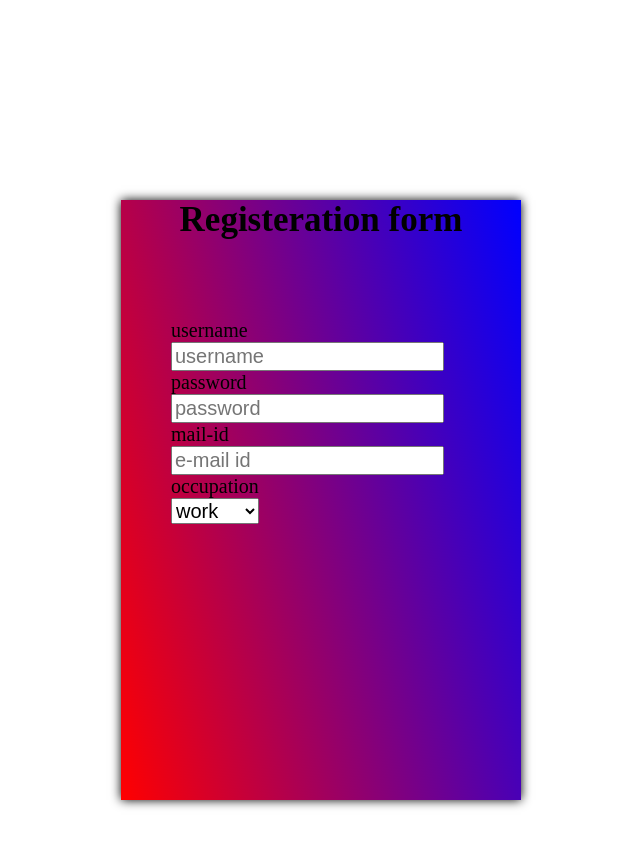
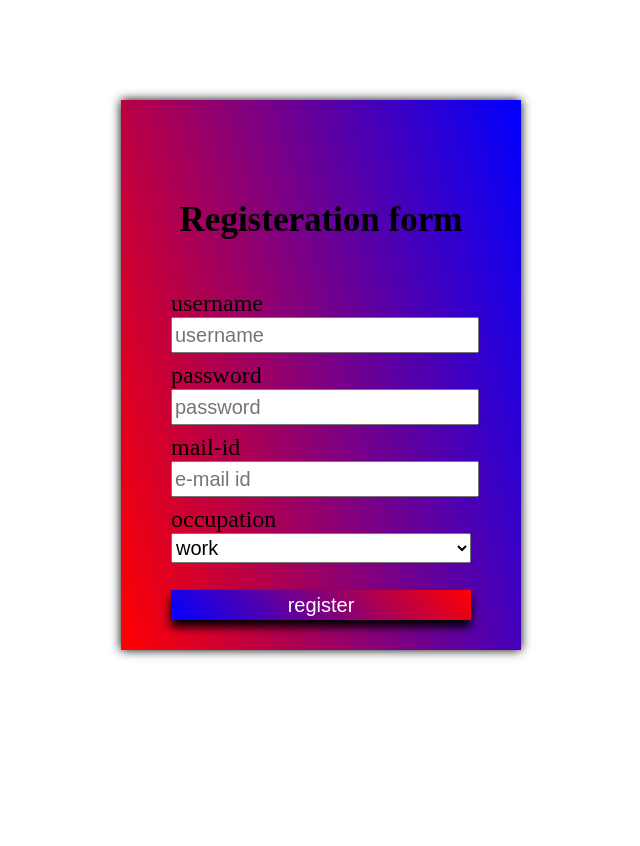
Before and after one commit to surya-1221/Task-UiBrains-, a plain HTML site: page projects (CSS)/project-10 (Registeration form)/form-1.html in a window 1280 px wide. Shown: the whole page, without its empty margins (319-959 px from the left). After the commit the page ends 800 px from the top, so only its background shows below. Drawn offline with Linux system fonts and the light colour scheme.

Commit message:
updated registeration -form (proj10)

```diff
--- a/projects (CSS)/project-10 (Registeration form)/form-1.html
+++ b/projects (CSS)/project-10 (Registeration form)/form-1.html
@@ -8,7 +8,7 @@
 </head>
 <body>
     <div class="container">
-        <h2>Registeration form</h2>
+        <h2 class="heading">Registeration form</h2>
 
 
             <form class="reg-form">
@@ -36,6 +36,9 @@
                         <option value="">farmer</option>
                     </select>
                 </div>
+                <div>
+                    <input type="submit" value="register" class="button">
+                </div>
             </form>
     </div>
 
--- a/projects (CSS)/project-10 (Registeration form)/form.css
+++ b/projects (CSS)/project-10 (Registeration form)/form.css
@@ -1,22 +1,46 @@
 .container{
     width: 400px;
-    height: 600px;
+    height: 550px;
     box-shadow: 0 0 10px black;
-    margin:100px auto;
+    margin: auto;
+
    background:linear-gradient(75deg,rgb(255, 0, 0),blue);
 }
 
-.container h2{
+h2{
      text-align: center;
-     margin-top: 200px;
+     margin-top: 100px;
+     margin-bottom: 0;
      font-size: 35px;
+     padding-top: 100px;
+}
+.container label{
+    font-size: 24px;
+    color: black;
 
 }
-.reg-form label,input,select{
+.reg-form input,select{
     font-size: 20px;
 
+    width: 100%;
+    height: 30px;
+}
+.container input,select{
+    margin-bottom: 3%;
+}
+
+
+.reg-form{
+    padding: 50px;
+    margin-top: 0;
 
 }
-.reg-form{
-    padding: 50px;
+.container .button{
+    width: 100%;
+    height: 30px;
+    border: none;
+    background: linear-gradient(45deg,blue,red);
+    margin-top: 6%;
+    color: white;
+    box-shadow: 0 7px 10px black;
 }
--- a/scrap/button/button.css
+++ b/scrap/button/button.css
@@ -17,3 +17,9 @@ body{
     font-size: 45px;
     border: 5px solid white;
 }
+h3{
+    margin-bottom: 0;
+}
+p{
+    margin-top: -30px;
+}
```
Also changed, not shown: scrap/button/button.html (+2 -0 lines).
